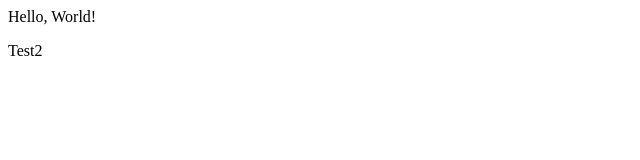
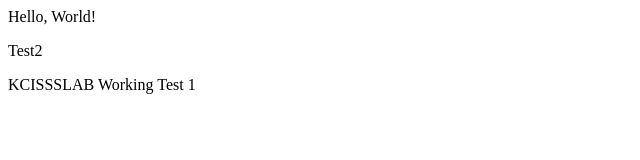
Before and after one commit to kcissslab/GitHubTesting, a plain HTML site: page index.html in a window 1280 px wide. Shown: the whole page, without its empty margins (0-640 px from the left). Drawn offline with Linux system fonts and the light colour scheme.

Commit message:
Index update 2.

```diff
--- a/index.html
+++ b/index.html
@@ -5,5 +5,6 @@
 	<body>
 		<p>Hello, World!</p>
 		<p>Test2</p>
+		<p>KCISSSLAB Working Test 1</p>
 	</body>
 </html>
```
